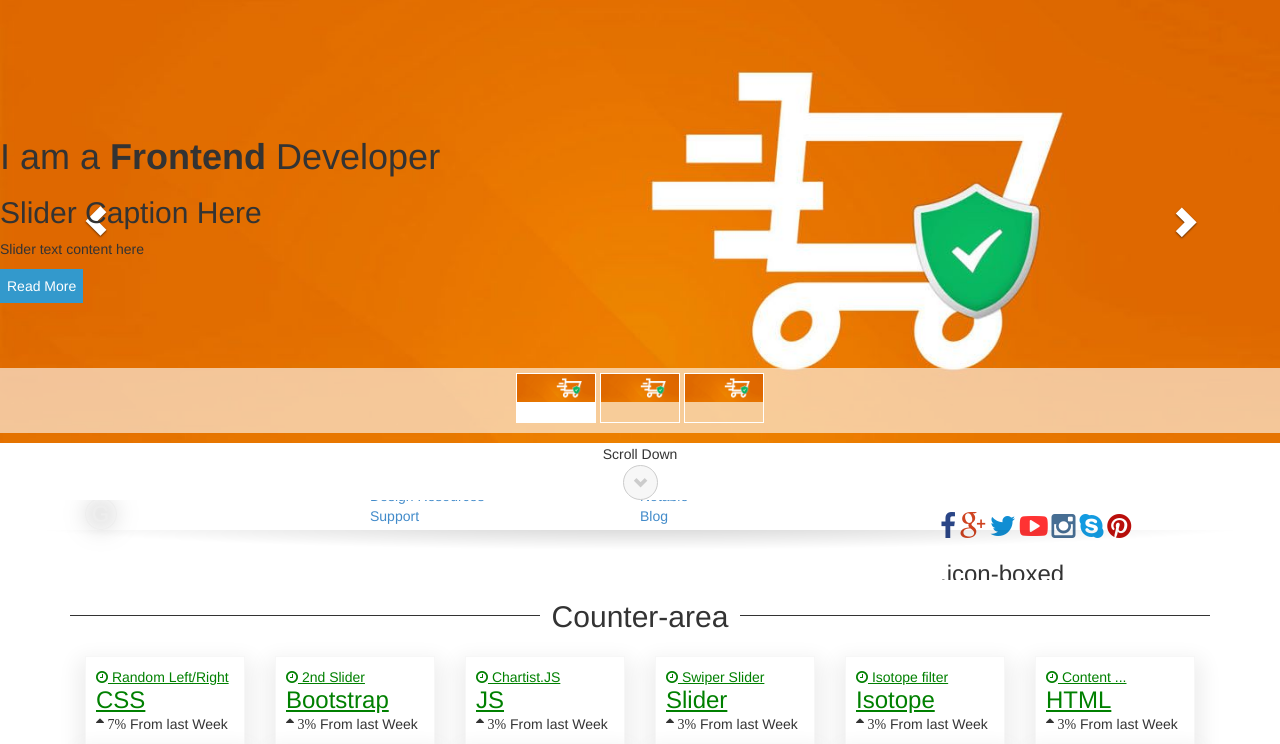
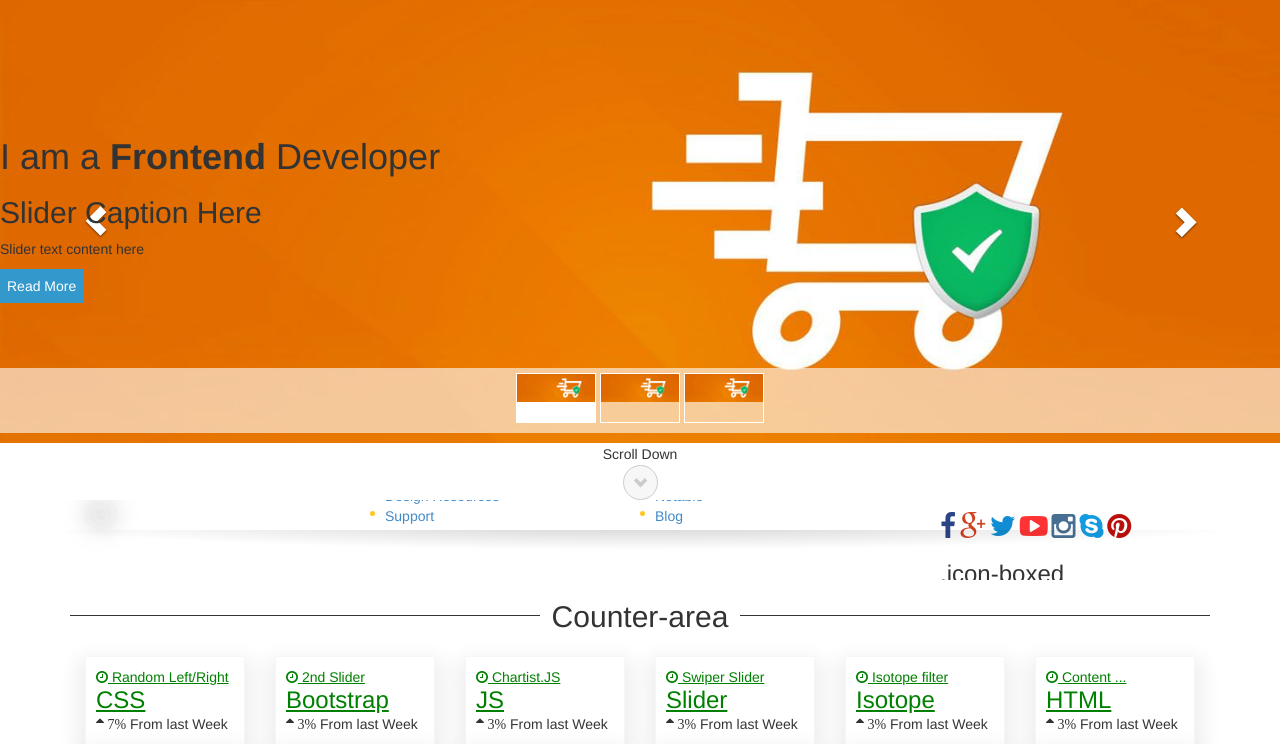
Before and after one commit to gmkhussain/frontend, a PHP site: page / in a window 1280 px wide. Shown: the part 94-838 px from the top of the page. Run offline with PHP 8.4, Linux system fonts and the light colour scheme.

Commit message:
:vertical_traffic_light: [.dotlist] added - dot bullet icons for list

```diff
--- a/index.html
+++ b/index.html
@@ -2299,7 +2299,7 @@
 					<div class="ftr-logo"><img src="images/favicon.png" class="drp-shad" alt="" /></div>
 
 				</div>
-				<div class="ftr__box ftr__links col-sm-6 list-col-2 clrlist listview">
+				<div class="ftr__box ftr__links col-sm-6 list-col-2 clrlist listview dotlist">
 					<h4>Useful links</h4>
 					<ul>
 						<li><a href="#">Ink®</a></li>
--- a/style.css
+++ b/style.css
@@ -857,11 +857,16 @@ Note: see bottom note
 
 .iln-btn { display: inline-block; }
 
+/*dot bullet for OL UL list*/
+.dotlist li  {display: inline-block; position: relative; padding-left: 15px; }
+.dotlist li:before {content: "";height: 5px;width: 5px;background-color: #ffc526;margin-right: 10px;display: block;position: absolute;top: 5px;left: 0px;border-radius: 50%;}
+
 /*========HOVER========*/
 body a, body a:active, body  a:focus, body  a:hover {
    outline:none !important; /*for remove the dotted line around the clicked a*/
    text-decoration:none;
 }
+
 .ftr__links a:hover, .ftr-links a:hover { border-left: 1px solid #777 !important; padding-left: 8px;}
 
 .imgzoom-hover [class*="__inr"] [class*="__img"] { overflow: hidden;}
```
